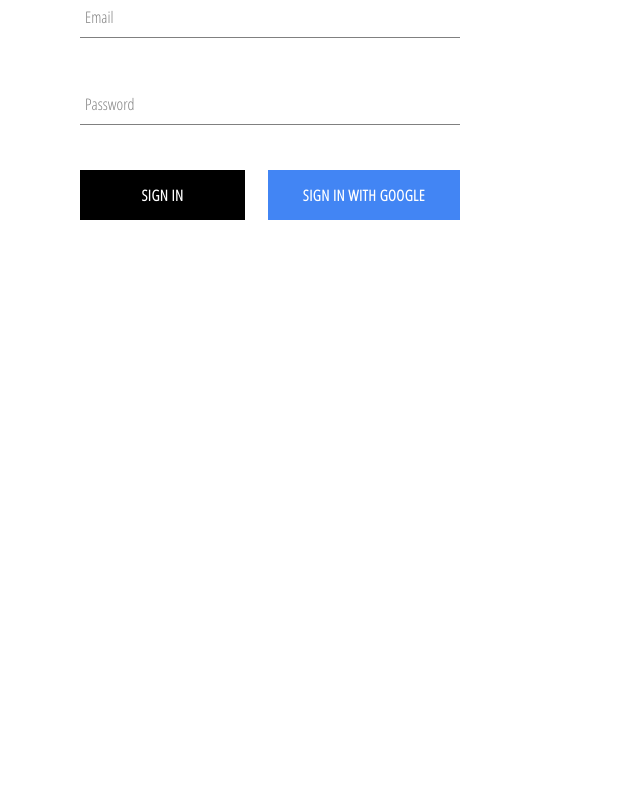
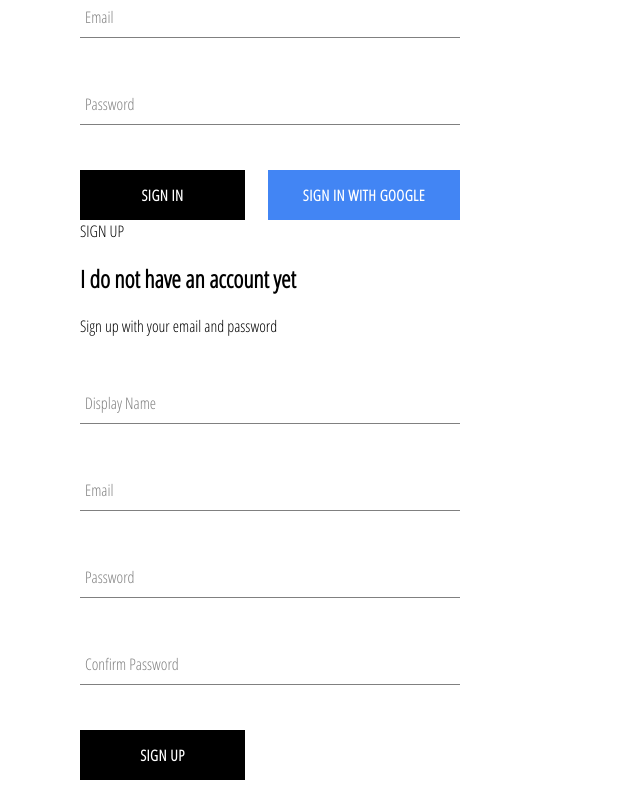
Before and after one commit to T1m0r/crwn-clothing, a React (Create React App) app: page /signin in a window 1280 px wide. Shown: the part 281-1081 px from the top of the page, without its empty margins (0-640 px from the left). Before the commit the page ends 800 px from the top, so only its background shows below. Built offline with nearby package versions, Linux system fonts and the light colour scheme; no server answers.

Commit message:
implemented firebase util, included ability to store authenticated users in firebase db

```diff
--- a/src/App.js
+++ b/src/App.js
@@ -1,6 +1,6 @@
 import React from "react";
 import { Link, Switch, Route } from "react-router-dom";
-import { auth } from "./firebase/firebase.utils";
+import { auth, createUserProfileDocument } from "./firebase/firebase.utils";
 
 import "./App.css";
 
@@ -20,8 +20,26 @@
 	unsubscribeFromAuth = null;
 
 	componentDidMount() {
-		this.unsubscribeFromAuth = auth.onAuthStateChanged((user) => {
-			this.setState({ currentUser: user });
+		this.unsubscribeFromAuth = auth.onAuthStateChanged(async (userAuth) => {
+			if (userAuth) {
+				const userRef = await createUserProfileDocument(user);
+				userRef.onSnapshot((snapshot) => {
+					this.setState(
+						{
+							currentUser: {
+								id: snapshot.id,
+								...snapshot.data(),
+							},
+						} /*,
+						() => {
+							console.log(this.state); // setState is async so we need to log it like this, otherwise the changes would potentially not show up in the log
+						}*/
+					);
+					//console.log(snapshot);
+				});
+			} else {
+				this.setState({ currentUser: userAuth });
+			}
 		});
 	}
 
--- /dev/null
+++ b/src/components/sign-up/sign-up.component.jsx
@@ -0,0 +1,101 @@
+import React from "react";
+
+import "./sign-up.styles.scss";
+
+import FormInput from "../form-input/form-input.component";
+import CustomButton from "../custom-button/custom-button.component";
+
+import { auth, createUserProfileDocument } from "../../firebase/firebase.utils";
+
+class SignUp extends React.Component {
+	constructor() {
+		super();
+
+		this.state = {
+			displayName: "",
+			email: "",
+			password: "",
+			confirmPassword: "",
+		};
+	}
+
+	handleSubmit = async (event) => {
+		event.preventDefault();
+
+		const { displayName, email, password, confirmPassword } = this.state;
+
+		if (password !== confirmPassword) {
+			alert("Passwords do not match");
+			return;
+		}
+
+		try {
+			const { user } = await auth.createUserWithEmailAndPassword(
+				email,
+				password
+			);
+			await createUserProfileDocument(user, { displayName });
+
+			this.setState({
+				displayName: "",
+				email: "",
+				password: "",
+				confirmPassword: "",
+			});
+		} catch (error) {
+			console.error(error);
+		}
+	};
+
+	handleChange = (event) => {
+		const { name, value } = event;
+		this.setState({ [name]: value });
+	};
+
+	render() {
+		const { displayName, email, password, confirmPassword } = this.state;
+		return (
+			<div className='sign-up'>
+				<h2>I do not have an account yet</h2>
+				<span>Sign up with your email and password</span>
+				<form className='sign-up-form' onSubmit={this.handleSubmit}>
+					<FormInput
+						type='text'
+						name='displayName'
+						value={displayName}
+						onChange={this.handleChange}
+						label='Display Name'
+						required
+					/>
+					<FormInput
+						type='email'
+						name='email'
+						value={email}
+						onChange={this.handleChange}
+						label='Email'
+						required
+					/>
+					<FormInput
+						type='password'
+						name='password'
+						value={password}
+						onChange={this.handleChange}
+						label='Password'
+						required
+					/>
+					<FormInput
+						type='password'
+						name='confirmPassword'
+						value={confirmPassword}
+						onChange={this.handleChange}
+						label='Confirm Password'
+						required
+					/>
+					<CustomButton type='submit'>Sign Up</CustomButton>
+				</form>
+			</div>
+		);
+	}
+}
+
+export default SignUp;
--- /dev/null
+++ b/src/components/sign-up/sign-up.styles.scss
@@ -0,0 +1,9 @@
+.sign-up {
+	display: flex;
+	flex-direction: column;
+	width: 380px;
+
+	.title {
+		margin: 10px 0;
+	}
+}
--- a/src/firebase/firebase.utils.js
+++ b/src/firebase/firebase.utils.js
@@ -12,6 +12,29 @@
 	measurementId: "G-0FEH5VL576",
 };
 
+export const createUserProfileDocument = async (userAuth, additionalData) => {
+	// IF User is not signed in
+	if (!userAuth) return;
+
+	// Query if auth-User is in DB
+	const userRef = firestore.doc(`users/${userAuth.uid}`);
+	const snapShot = await userRef.get();
+	console.log(snapShot);
+
+	// If user does not exist create it
+	if (!snapShot.exists) {
+		// What data do we want to store
+		const { displayName, email } = userAuth;
+		const createdAt = new Date();
+
+		try {
+			await userRef.set({ displayName, email, createdAt, ...additionalData });
+		} catch (error) {
+			console.log("Error creating User", error.message);
+		}
+	}
+};
+
 firebase.initializeApp(config);
 
 export const auth = firebase.auth();
--- a/src/pages/sign-in-and-sign-up/sign-in-and-sign-up.component.jsx
+++ b/src/pages/sign-in-and-sign-up/sign-in-and-sign-up.component.jsx
@@ -3,10 +3,12 @@
 import "./sign-in-and-sign-up.styles.scss";
 
 import SignIn from "../../components/sign-in/sign-in.component";
+import SignUp from "../../components/sign-up/sign-up.component";
 
 const SignInAndSignUp = () => (
 	<div className='sign-in-and-sign-up'>
 		SIGN IN<SignIn></SignIn>
+		SIGN UP<SignUp></SignUp>
 	</div>
 );
 
```
